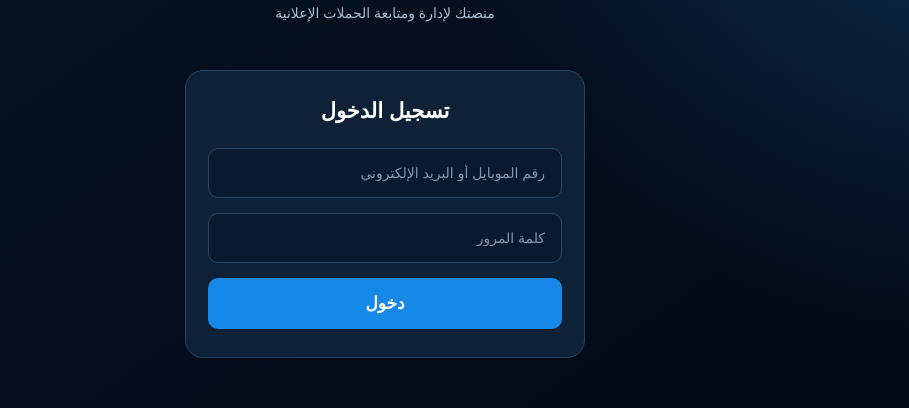
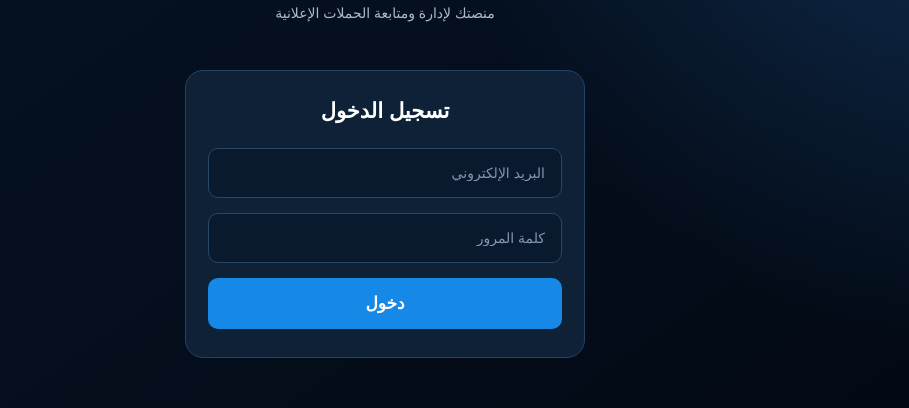
Before and after one commit to gemynaser015-gif/media-pro2, a React (Vite) app: page / in a window 1280 px wide. Shown: the part 249-657 px from the top of the page, without its empty margins (371-1280 px from the left). Built offline with nearby package versions, Linux system fonts and the light colour scheme; no server answers.

Commit message:
Implement login form with email and password

```diff
--- a/src/App.jsx
+++ b/src/App.jsx
@@ -1,10 +1,39 @@
-import React from "react";
+import React, { useState } from "react";
+import { supabase } from "./supabaseClient";
+import "./style.css";
 
 export default function App() {
+  const [email, setEmail] = useState("");
+  const [password, setPassword] = useState("");
+  const [loading, setLoading] = useState(false);
+  const [error, setError] = useState("");
+
+  async function handleLogin(e) {
+    e.preventDefault();
+    setError("");
+    setLoading(true);
+
+    const { error } = await supabase.auth.signInWithPassword({
+      email: email.trim(),
+      password,
+    });
+
+    setLoading(false);
+
+    if (error) {
+      setError("بيانات الدخول غير صحيحة أو الحساب غير مفعّل.");
+      return;
+    }
+
+    window.location.reload();
+  }
+
   return (
     <main className="app">
       <header className="header">
-        <div className="logo">MEDIA <span>PRO</span></div>
+        <div className="logo">
+          MEDIA <span>PRO</span>
+        </div>
         <div className="subtitle">إدارة الإعلانات والعملاء</div>
       </header>
 
@@ -14,14 +43,33 @@ export default function App() {
         <p>منصتك لإدارة ومتابعة الحملات الإعلانية</p>
       </section>
 
-      <section className="login">
+      <form className="login" onSubmit={handleLogin}>
         <h2>تسجيل الدخول</h2>
-        <input type="text" placeholder="رقم الموبايل أو البريد الإلكتروني" />
-        <input type="password" placeholder="كلمة المرور" />
-        <button>دخول</button>
-      </section>
+
+        <input
+          type="email"
+          placeholder="البريد الإلكتروني"
+          value={email}
+          onChange={(e) => setEmail(e.target.value)}
+          required
+        />
+
+        <input
+          type="password"
+          placeholder="كلمة المرور"
+          value={password}
+          onChange={(e) => setPassword(e.target.value)}
+          required
+        />
+
+        {error && <p style={{ color: "#ff7777" }}>{error}</p>}
+
+        <button type="submit" disabled={loading}>
+          {loading ? "جاري الدخول..." : "دخول"}
+        </button>
+      </form>
 
       <footer>MEDIA PRO © 2026</footer>
     </main>
   );
-    }
+      }
```
